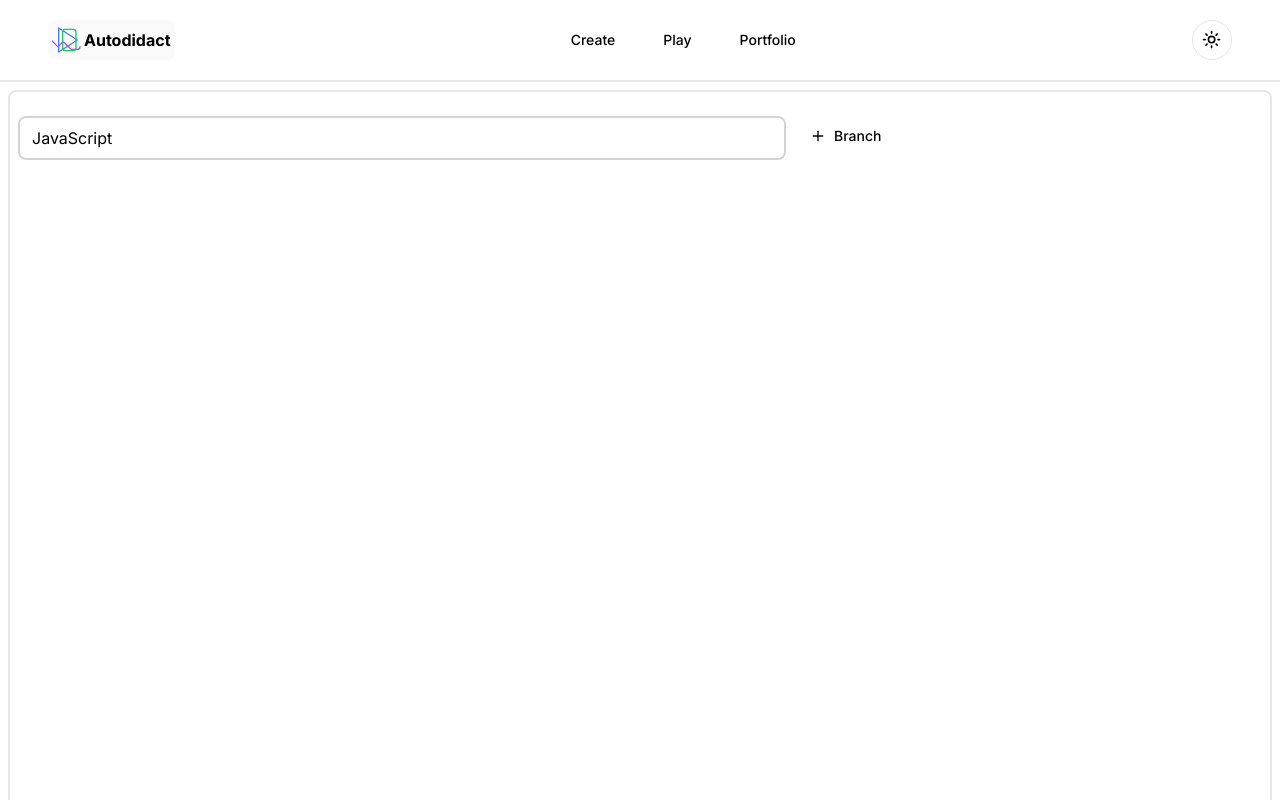
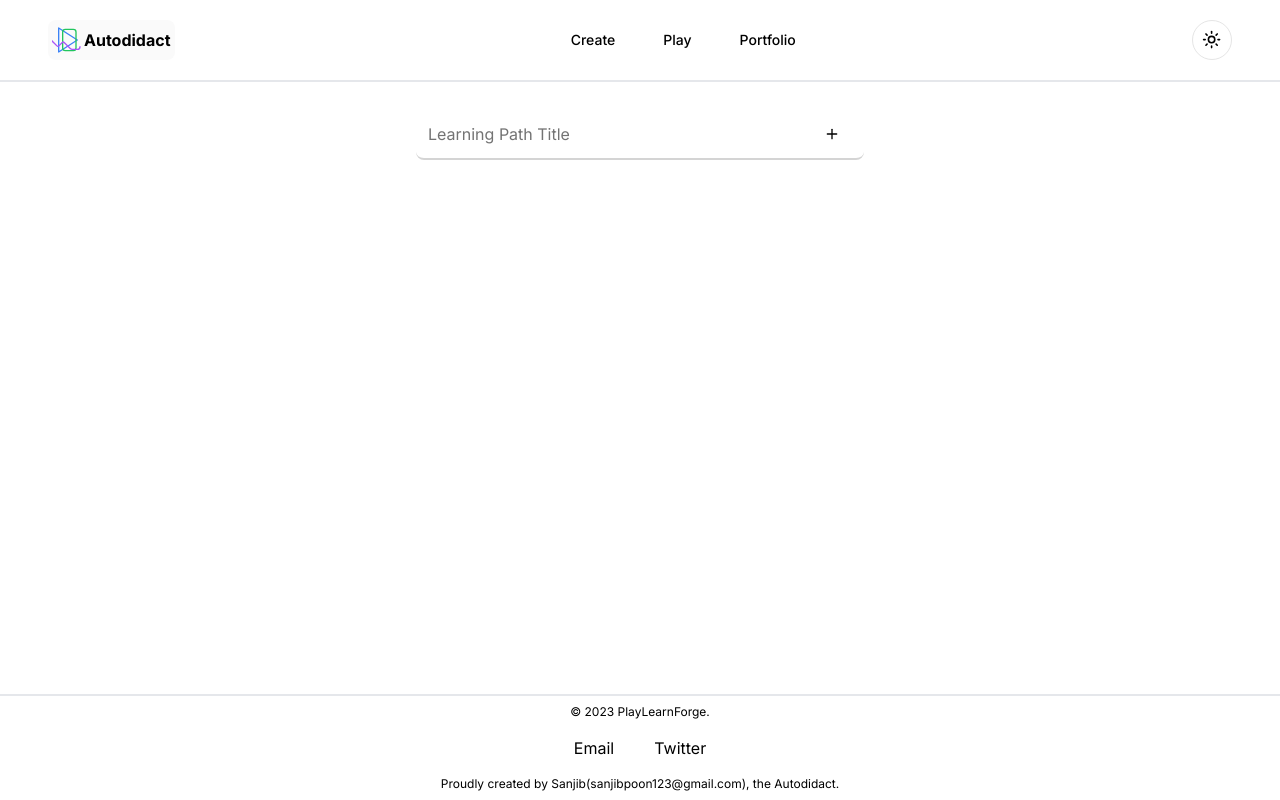
Before and after one commit to san-poon/nexus-adept, a Next.js app: page /feature-category-hierarchy/create in a window 1280 px wide. Shown: the top 800 px of the page. Built offline with nearby package versions, Linux system fonts and the light colour scheme.

Commit message:
Add core hierarchy creation

```diff
--- a/app/feature-category-hierarchy/components/CategoryBlock.tsx
+++ b/app/feature-category-hierarchy/components/CategoryBlock.tsx
@@ -3,22 +3,25 @@ import { Button } from "@/components/ui/button";
 import { Category } from "../lib/types";
 import { Plus } from 'lucide-react';
 
-export default function CategoryBlock({ category, onInsertCategory, onTitleUpdate }: { category: Category, onInsertCategory: any, onTitleUpdate: any }) {
+export default function CategoryBlock({ category, onCategoryInsert, onTitleUpdate }: { category: Category, onCategoryInsert: any, onTitleUpdate: any }) {
     return (
-        <div className="flex">
-            <div className=" flex-grow me-2 rounded-lg border-2 border-neutral-300 dark:border-neutral-700 max-w-screen-md">
+        <div>
+            <div className=" my-2 md:my-3 flex py-1 rounded-lg border-2 border-neutral-300 dark:border-neutral-700 max-w-lg">
                 <Input
-                    className=" text-base border-none "
+                    className=" text-base border-none focus-visible:ring-offset-0 dark:focus-visible:ring-0 focus-visible:ring-0 "
                     type="text"
-                    placeholder="A branch"
+                    placeholder="Title of the Branch"
                     value={category.title}
                     onChange={(e) => { onTitleUpdate(category.id, e.target.value) }}
                 />
+                <Button type="button"
+                    onClick={onCategoryInsert}
+                    className="mx-2"
+                >
+                    <Plus className="w-4" />
+                </Button>
             </div>
-            <Button type="button" onClick={onInsertCategory}>
-                <Plus className="pe-2" />
-                Branch
-            </Button>
+
         </div>
     )
 }
--- a/app/feature-category-hierarchy/components/CategoryHierarchy.tsx
+++ b/app/feature-category-hierarchy/components/CategoryHierarchy.tsx
@@ -2,13 +2,14 @@
 
 import { useState } from "react";
 import { v4 as uuidv4 } from 'uuid';
-import { Category } from '../lib/types'
+import { Category, CategoryTreeProps } from '../lib/types'
 import CategoryBlock from "./CategoryBlock";
+import HierarchyTitle from "./HierarchyTitle";
 
 const initialCategory: Category[] = [
     {
         id: uuidv4(),
-        title: 'JavaScript',
+        title: '',
         childIDs: [],
         parentIDs: [],
     },
@@ -17,7 +18,7 @@ const initialCategory: Category[] = [
 export default function CategoryHierarchy() {
     const [categories, setCategories] = useState(initialCategory);
 
-    const handleInsertCategory = (parentID: string, index: number) => {
+    const handleCategoryInsert = (parentID: string, index: number) => {
         const newCategory: Category = {
             id: uuidv4(),
             title: "",
@@ -58,19 +59,74 @@ export default function CategoryHierarchy() {
         setCategories(nextCategories);
     };
 
+    // Root represents the title of the learning path and
+    // cannot be deleted
+    const root = categories[0];
+    const learningPathIDs = root.childIDs;
+
     return (
-        <div className="m-2 border-2 dark:border-neutral-800 p-2 rounded-lg h-screen overflow-auto">
-            <div>
-                {categories.map((category, index) => (
-                    <div key={category.id} className="my-4">
-                        <CategoryBlock
-                            category={category}
-                            onInsertCategory={() => { handleInsertCategory(category.id, index) }}
-                            onTitleUpdate={handleCategoryTitleUpdate}
-                        />
-                    </div>
+        <div className="m-4 flex-col">
+            <div className="flex item-center justify-center">
+                <HierarchyTitle
+                    category={root}
+                    onCategoryInsert={() => { handleCategoryInsert(root.id, 0) }}
+                    onTitleUpdate={handleCategoryTitleUpdate}
+                />
+            </div>
+            <ul>
+                {learningPathIDs.map((id: string) => (
+                    <CategoryTree
+                        key={id}
+                        categoryID={id}
+                        categories={categories}
+                        onCategoryInsert={handleCategoryInsert}
+                        onTitleUpdate={handleCategoryTitleUpdate}
+                    />
                 ))}
-            </div>
+            </ul>
         </div>
+    );
+}
+
+function CategoryTree({ categoryID, categories, onCategoryInsert, onTitleUpdate }: CategoryTreeProps) {
+    //@ts-ignore
+    const { index, category } = categories.reduce(
+        (result, current, currentIndex) => {
+            if (current.id === categoryID) {
+                return {
+                    index: currentIndex,
+                    category: current
+                }
+            }
+            return result;
+        },
+        {}
+    );
+    const childIDs = category.childIDs;
+
+    return (
+        <li>
+            <CategoryBlock
+                category={category}
+                onCategoryInsert={() => { onCategoryInsert(category.id, index) }}
+                onTitleUpdate={onTitleUpdate}
+            />
+            {childIDs.length > 0 && (
+                <div className=" border-s dark:border-neutral-700 border-neutral-300">
+                    <ul className=" ms-10 my-2">
+                        {childIDs.map((childID: string) => (
+                            <CategoryTree
+                                key={childID}
+                                categoryID={childID}
+                                categories={categories}
+                                onCategoryInsert={onCategoryInsert}
+                                onTitleUpdate={onTitleUpdate}
+                            />
+                        ))}
+                    </ul>
+                </div>
+            )}
+        </li>
+
     )
 }
--- /dev/null
+++ b/app/feature-category-hierarchy/components/HierarchyTitle.tsx
@@ -0,0 +1,25 @@
+
+import { Category } from "../lib/types";
+import { Input } from "@/components/ui/input";
+import { Button } from "@/components/ui/button";
+import { Plus } from "lucide-react";
+
+export default function HierarchyTitle({ category, onCategoryInsert, onTitleUpdate }: { category: Category, onCategoryInsert: any, onTitleUpdate: any }) {
+    return (
+        <div className=" flex-grow max-w-md my-2 md:my-3 flex py-1 rounded-lg border-b-2 border-neutral-300 dark:border-neutral-700">
+            <Input
+                className=" text-base border-none focus-visible:ring-offset-0 dark:focus-visible:ring-0 focus-visible:ring-0 "
+                type="text"
+                placeholder="Learning Path Title"
+                value={category.title}
+                onChange={(e) => { onTitleUpdate(category.id, e.target.value) }}
+            />
+            <Button type="button"
+                onClick={onCategoryInsert}
+                className="mx-2"
+            >
+                <Plus className="w-4" />
+            </Button>
+        </div>
+    )
+}
```
Also changed, not shown: app/feature-category-hierarchy/lib/types.ts (+7 -0 lines).
